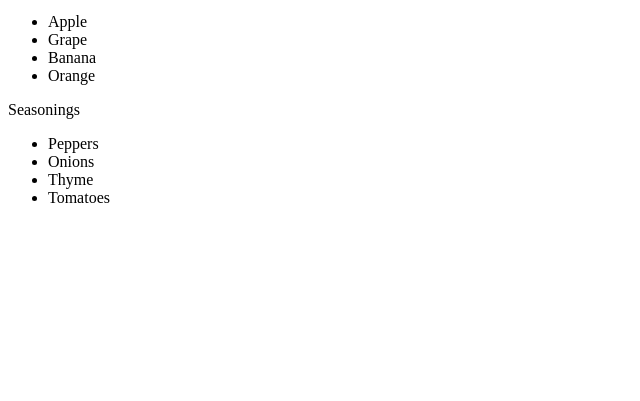
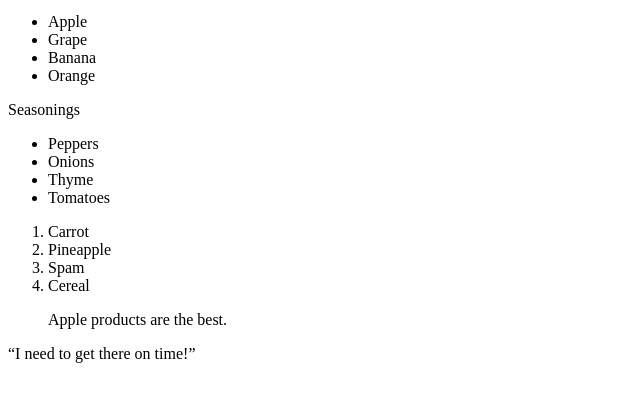
Before and after one commit to seni0026/Practice, a plain HTML site: page index.html in a window 1280 px wide. Shown: the part 101-502 px from the top of the page, without its empty margins (0-640 px from the left). Drawn offline with Linux system fonts and the light colour scheme.

Commit message:
More stuff added

```diff
--- a/index.html
+++ b/index.html
@@ -23,6 +23,14 @@
             <li>Thyme</li>
             <li>Tomatoes</li>
         </ul>
+        <ol>
+            <li>Carrot</li>
+            <li>Pineapple</li>
+            <li>Spam</li>
+            <li>Cereal</li>
+        </ol>
+    <blockquote cite="https://www.apple.com/ca/">Apple products are the best.</blockquote>
+    <q>I need to get there on time!</q>
 </main>
 </body>
 </html>
```
